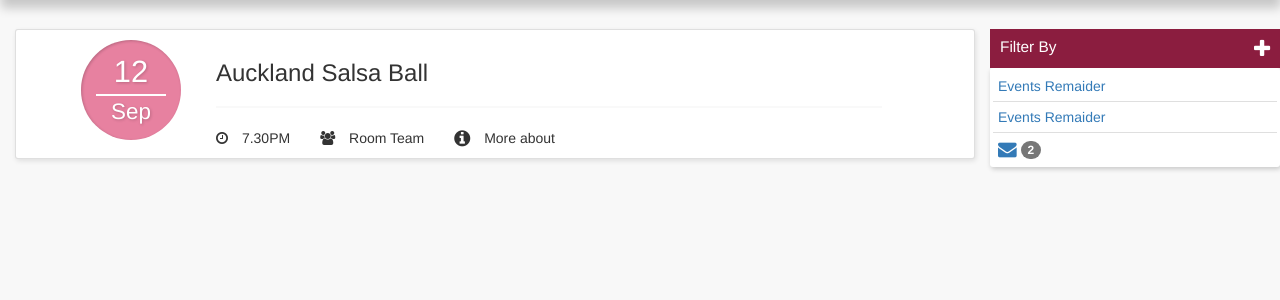
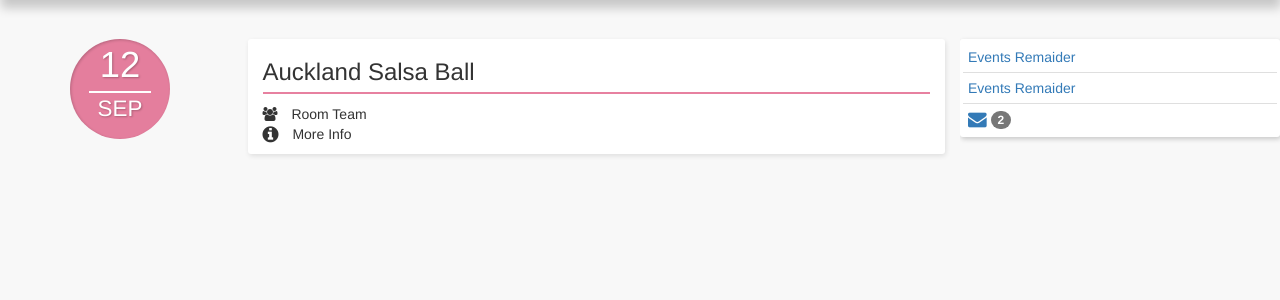
Before and after one commit to Catherinecao/Dance-Roomies, a PHP site: page /calender.html in a window 1280 px wide. Shown: the part 51-351 px from the top of the page. Run offline with PHP 8.4, Linux system fonts and the light colour scheme; some libraries are stand-ins or nearby versions.

Commit message:
calendar settings

```diff
--- a/calender.html
+++ b/calender.html
@@ -46,107 +46,38 @@
 
 <main class="clearfix">
 
-	<div class="col-sm-9 clearfix login">
-		<!-- <div class="container"> -->
-			<div class="col-sm-12 calender">
-				<div class="col-sm-2 date">
+	<div class="col-sm-9 clearfix">
+		<div class="listen-area clearfix">
+			<div class="col-sm-12 calender-events clearfix">
+				<div class="col-sx-12 event clearfix">
+					<div class="col-xs-2 date clearfix">
+						<div class="circle">
 							<p class="day">12</p>
-					<p class="month">Sep</p>
+							<hr>
+							<p class="month">SEP</p>
 						</div>
-				<div class="col-sm-9 blur clearfix">
+					</div><!-- /.date -->
+					<div class="col-xs-9 calender">
 						<h3 class="title">Auckland Salsa Ball</h3>
-						<hr>
-					<div class="time">
-						<i class="fa fa-clock-o"></i>
-						<p>7.30PM</p>
-					</div>
-					<div class="accommondation">
+						<div class="col-xs-12 accommondation">
 							<i class="fa fa-users"></i>
 							<p>Room Team</p>
 						</div>
-					<div class="details">
+						<div class="col-xs-12 details">
 							<i class="fa fa-info-circle fa-lg"></i>
-						<p>More about</p>
+							<p>More Info</p>
 						</div>
-				</div>
+					</div><!-- /.calender -->
 				</div>
 
 
-		<!-- </div> -->
+			</div>
+
+		</div>
 		<!-- /.container -->
 	</div>
 
 	<div class="sidebar col-sm-3 clearfix">
-		<div class="filterBar mobile clearfix">
-			<div class="col-sm-12  filter-item clearfix">
-		        <select class="select-style">
-		        	<option selected="selected" value="">2015</option>
-		            <option value="0">2016</option>
-		            <option value="1">2017</option>
-		            <option value="2">2018</option>
-		        </select>
-			</div>
-			<div class="col-sm-12 filter-item clearfix">
-		        <select class="select-style">
-		        	<option selected="selected" value="">Salsa</option>
-		            <option value="0">Bachata</option>
-		            <option value="1">Cha Cha</option>
-		            <option value="2">Zouk</option>
-		        </select>
-			</div>
-			<div class="col-sm-12 filter-item clearfix">
-		        <select class="select-style">
-		        	<option selected="selected" value="">Auckland</option>
-		            <option value="0">Wellinton</option>
-		            <option value="1">Chrischurch</option>
-		            <option value="2">Oversea</option>
-		        </select>
-			</div>
-			<div class="col-sm-12 filter-item clearfix">
-		        <select class="select-style">
-		        	<option selected="selected" value="">Events</option>
-		            <option value="0">Wanted</option>
-		        </select>
-			</div>
-		</div><!-- /.filterbar -->
-
-		<div class="col-sm-12 sidebar-control filter-label clearfix">
-			Filter By
-			<i class="fa fa-plus fa-lg"></i>
-		</div>
-		<!-- /.sidebar-control -->
-		<div class="filterBar tablet clearfix">
-			<div class="col-sm-12  filter-item clearfix">
-		        <select class="select-style">
-		        	<option selected="selected" value="">2015</option>
-		            <option value="0">2016</option>
-		            <option value="1">2017</option>
-		            <option value="2">2018</option>
-		        </select>
-			</div>
-			<div class="col-sm-12 filter-item clearfix">
-		        <select class="select-style">
-		        	<option selected="selected" value="">Salsa</option>
-		            <option value="0">Bachata</option>
-		            <option value="1">Cha Cha</option>
-		            <option value="2">Zouk</option>
-		        </select>
-			</div>
-			<div class="col-sm-12 filter-item clearfix">
-		        <select class="select-style">
-		        	<option selected="selected" value="">Auckland</option>
-		            <option value="0">Wellinton</option>
-		            <option value="1">Chrischurch</option>
-		            <option value="2">Oversea</option>
-		        </select>
-			</div>
-			<div class="col-sm-12 filter-item clearfix">
-		        <select class="select-style">
-		        	<option selected="selected" value="">Events</option>
-		            <option value="0">Wanted</option>
-		        </select>
-			</div>
-		</div><!-- /.filterbar -->
 
 		<div class="infoBar clearfix">
 			<div class="col-xs-12 filter-item">
--- a/css/main.css
+++ b/css/main.css
@@ -34,6 +34,17 @@ hr {
 
 ul li {
   text-decoration: none; }
+
+.listen-area {
+  float: left;
+  margin-top: 30px;
+  width: 100%; }
+  @media (min-width: 768px) {
+    .listen-area {
+      padding: 10px 0; } }
+  @media (min-width: 1200px) {
+    .listen-area {
+      margin-right: 0; } }
 
 .navbar {
   background-color: white;
@@ -127,6 +138,8 @@ img {
   overflow-y: hidden;
   padding-top: 10px;
   padding-bottom: 10px;
+  padding-right: 0;
+  padding-left: 0;
   z-index: 100; }
   @media (min-width: 768px) {
     .sidebar {
@@ -188,28 +201,19 @@ img {
         padding: 5px 0;
         padding-right: 10px; } }
 
-.login {
-  margin-top: 30px;
-  margin-left: 15px;
-  margin-right: 15px;
+.card {
+  margin-bottom: 10px;
   border-radius: 3px;
-  border: 1px solid rgba(128, 128, 128, 0.25);
   box-shadow: 1px 2px 5px rgba(0, 0, 0, 0.1);
-  background-color: white; }
-  @media (min-width: 768px) {
-    .login {
-      padding: 10px 0; } }
-  @media (min-width: 1200px) {
-    .login {
-      margin-right: 0; } }
-
-.card {
-  border-bottom: 1px solid rgba(128, 128, 128, 0.15); }
+  background-color: white;
+  border-bottom: 1px solid rgba(128, 128, 128, 0.15);
+  padding: 0; }
   @media (min-width: 768px) {
     .card {
-      border-right: 1px solid rgba(128, 128, 128, 0.15); }
+      width: 49.5%;
+      margin-right: 5px; }
       .card:nth-child(2n+0) {
-        border-right: 0; } }
+        margin-right: 0; } }
 
 .infoBar {
   margin-top: 10px;
@@ -245,49 +249,72 @@ img {
     .bottom-menu .info-item .icon {
       color: gray; }
 
+.calender-events {
+  margin-bottom: 10px;
+  padding: 0;
+  display: inline; }
+  .calender-events .date {
+    display: block;
+    padding: 0; }
+  .calender-events .circle {
+    margin-top: 20px;
+    box-sizing: border-box;
+    color: white;
+    background-color: rgba(215, 45, 98, 0.6);
+    box-shadow: 1px 1px 3px rgba(0, 0, 0, 0.2) inset;
+    text-align: center;
+    width: 52px;
+    height: 52px;
+    border-radius: 50%; }
     @media (min-width: 768px) {
-  .calender {
-    margin-left: 50px; } }
-.calender .date {
-  background-color: rgba(215, 45, 98, 0.6);
-  color: white;
+      .calender-events .circle {
         width: 100px;
         height: 100px;
-  border-radius: 50%;
-  text-align: center;
-  font-style: bold;
-  box-shadow: 1px 1px 3px rgba(0, 0, 0, 0.2) inset; }
+        margin-top: 0px;
+        float: right; } }
+    .calender-events .circle p {
+      margin-bottom: 0;
+      font-style: bold; }
+    .calender-events .circle .month {
+      font-size: 1em;
+      text-shadow: 1px 1px 2px rgba(0, 0, 0, 0.25);
+      display: inline; }
       @media (min-width: 768px) {
-    .calender .date {
-      width: 100px;
-      height: 100px; } }
-  .calender .date p {
-    margin-bottom: 0; }
-  .calender .date .month {
+        .calender-events .circle .month {
           font-size: 1.6em;
-    margin-bottom: 5px;
-    text-shadow: 1px 1px 3px rgba(0, 0, 0, 0.2); }
-  .calender .date .day {
-    border-bottom: 2px solid white;
-    margin-top: 10px;
-    font-size: 2.2em;
-    text-shadow: 1px 1px 3px rgba(0, 0, 0, 0.2); }
-.calender .blur {
-  display: inline-blockl; }
+          margin-bottom: 5px; } }
+    .calender-events .circle hr {
+      border: 1.5px solid white;
+      margin-top: 0;
+      margin-bottom: 0;
+      width: 60%;
+      text-shadow: 1px 1px 2px rgba(0, 0, 0, 0.25); }
+    .calender-events .circle .day {
+      font-size: 1.5em;
+      text-shadow: 1px 1px 2px rgba(0, 0, 0, 0.25);
+      display: inline; }
       @media (min-width: 768px) {
-    .calender .blur {
+        .calender-events .circle .day {
+          font-size: 2.6em; } }
+  .calender-events .calender {
+    float: right;
+    display: inline;
+    display: inline-block;
+    border-radius: 3px;
+    box-shadow: 1px 2px 5px rgba(0, 0, 0, 0.1);
+    background-color: white;
+    padding-bottom: 10px; }
+    @media (min-width: 768px) {
+      .calender-events .calender {
         margin-left: 20px; } }
-  .calender .blur hr {
-    border: 1px solid rgba(128, 128, 128, 0.05);
-    padding-right: 20px;
-    padding-left: 80%; }
-  .calender .blur .time, .calender .blur .accommondation, .calender .blur .details {
-    padding-right: 30px;
-    display: block;
-    float: left; }
-    .calender .blur .time i, .calender .blur .time p, .calender .blur .accommondation i, .calender .blur .accommondation p, .calender .blur .details i, .calender .blur .details p {
+    .calender-events .calender .title {
+      padding-bottom: 7px;
+      border-bottom: 2px solid rgba(215, 45, 98, 0.6); }
+    .calender-events .calender .accommondation, .calender-events .calender .details {
+      padding-left: 0; }
+      .calender-events .calender .accommondation i, .calender-events .calender .accommondation p, .calender-events .calender .details i, .calender-events .calender .details p {
         display: inline; }
-    .calender .blur .time i, .calender .blur .accommondation i, .calender .blur .details i {
+      .calender-events .calender .accommondation i, .calender-events .calender .details i {
         padding-right: 10px; }
 
 /*# sourceMappingURL=main.css.map */
--- a/logined.html
+++ b/logined.html
@@ -46,8 +46,8 @@
 
 <main class="clearfix">
 
-	<div class="col-sm-9 clearfix login">
-		<!-- <div class="container"> -->
+	<div class="col-sm-9 clearfix">
+		<div class="listen-area clearfix">
 			<div class="col-sm-6 card">
 				<div class="col-sm-12 img">
 					<img src="img/Two_dancers-1.png" alt="">
@@ -83,7 +83,7 @@
 					<p class="ticket">$25 per person <br>$250 per table (book in advance)</p>
 				</div>
 			</div>
-		<!-- </div> -->
+		</div>
 		<!-- /.container -->
 	</div>
 
--- a/sass/base/_setting.scss
+++ b/sass/base/_setting.scss
@@ -46,3 +46,19 @@ ul{
     text-decoration: none;
   }
 }
+
+.listen-area{
+  float: left;
+  margin-top:30px;
+  width: 100%;
+
+  @media (min-width:$tablet-min-width){
+    padding:10px 0;
+
+  }
+
+  @media (min-width:$large-min-width){
+    margin-right:0;
+    // padding-left:percentage(2/100);
+  }
+}
--- a/sass/base/_variable.scss
+++ b/sass/base/_variable.scss
@@ -35,7 +35,7 @@ $dropshadow:1px 2px 5px transparentize(black,0.7);
 $dropshadow-nav:1px 8px 10px transparentize(black,0.8);
 $dropshadow-menu:1px -2px 5px transparentize(black,0.85);
 $dropshadow-text:1px 2px 5px transparentize(black,0.8);
-$dropshadow-point:1px 1px 3px transparentize(black,0.8);
+$dropshadow-point:1px 1px 2px transparentize(black,0.75);
 $dropshadow-card:1px 2px 5px transparentize(black,0.9);
 $dropshadow-filter:$dropshadow-text;
 $dropshadow-inset:1px 1px 3px transparentize(black,0.8) inset;
--- a/sass/calender/_timeline.scss
+++ b/sass/calender/_timeline.scss
@@ -1,68 +1,110 @@
-.calender{
+
+.calender-events{
+	margin-bottom:10px;
+	// border-radius:3px;
+ //  	box-shadow:$dropshadow-card;
+ //  	background-color:$white;
+
+	padding:0;
+	display:inline;
+
 	@media (min-width:$tablet-min-width){
-		margin-left:50px;
+
+	}
+
+	.date{
+		display: block;
+		padding:0;
 	}
 
 
-	.date{
+	.circle{
+
+		margin-top: 20px;
+
+		box-sizing:border-box;
+		color:$white;
 		background-color: transparentize($light-theme,0.4);
-		color:$white;
+		box-shadow:$dropshadow-inset;
+		text-align: center;
 
-		width:100px;
-		height:100px;
+		width:52px;
+		height:52px;
 		border-radius: 50%;
 		@media (min-width:$tablet-min-width){
 			width:100px;
 			height:100px;
+			margin-top: 0px;
+			float: right;
 		}
-
-		text-align: center;
-		font-style: bold;
-
-		box-shadow:$dropshadow-inset;
 
 		p{
 			margin-bottom: 0;
+			font-style: bold;
 		}
 		.month{
+			font-size: 1em;
+			text-shadow: $dropshadow-point;
+			display: inline;
+
+			@media (min-width:$tablet-min-width){
 				font-size: 1.6em;
 				margin-bottom:5px;
+			}
+		}
+
+		hr{
+			border:1.5px solid $white;
+			margin-top: 0;
+			margin-bottom:0;
+			width: 60%;
 			text-shadow: $dropshadow-point;
 		}
 
 		.day{
-			border-bottom:2px solid $white;
-			margin-top: 10px;
-			font-size: 2.2em;
+
+			font-size: 1.5em;
 			text-shadow: $dropshadow-point;
+			display: inline;
+
+			@media (min-width:$tablet-min-width){
+				font-size: 2.6em;
+			}
+
 		}
 	}
 
-	.blur{
-		display: inline-blockl;
+	.calender{
+		float: right;
+		display: inline;
+
+
+		display: inline-block;
+		border-radius:3px;
+  		box-shadow:$dropshadow-card;
+ 		background-color:$white;
+ 		padding-bottom:10px;
+
 
 		@media (min-width:$tablet-min-width){
 			margin-left: 20px;
 		}
 
-		hr{
-			border:1px solid $light-gray;
-			padding-right:20px;
-			padding-left:80%;
+		.title{
+		padding-bottom:7px;
+		border-bottom:2px solid transparentize($light-theme,0.4);
 		}
 
-		.time, .accommondation, .details{
+		.accommondation, .details{
+		padding-left:0;
 				i,p{
 					display: inline;
 				}
 				i{
 					padding-right:10px;
 				}
-			padding-right: 30px;
-			display: block;
-			float: left;
+		}
 	}
 
 
 }
-}
--- a/sass/logined/_logined-content.scss
+++ b/sass/logined/_logined-content.scss
@@ -1,29 +1,20 @@
-.login{
-	margin-top:30px;
-	margin-left:15px;
-	margin-right:15px;
+
+
+.card{
+	margin-bottom:10px;
 	border-radius:3px;
-	border:$border;
-	box-shadow:$dropshadow-card;
-	background-color:$white;
+  	box-shadow:$dropshadow-card;
+  	background-color:$white;
+	border-bottom:$border-bottom;
+	padding:0;
 
 	@media (min-width:$tablet-min-width){
-		padding:10px 0;
-	}
 
-	@media (min-width:$large-min-width){
-		margin-right:0;
-		// padding-left:percentage(2/100);
-	}
-}
-
-.card{
-	border-bottom:$border-bottom;
-	@media (min-width:$tablet-min-width){
-		border-right:$border-bottom;
+		width: 49.5%;
+		margin-right: 5px;
 		&:nth-child(2n+0){
-			border-right:0;
-		}
+			margin-right:0;
+			}
 	}
 
 }
--- a/sass/logined/_sidebar.scss
+++ b/sass/logined/_sidebar.scss
@@ -13,6 +13,8 @@
 	overflow-y:hidden;
 	padding-top:10px;
 	padding-bottom:10px;
+	padding-right:0;
+	padding-left:0;
 	z-index:100;
 
 }
```
Also changed, not shown: js/main.js (+31 -19 lines), js/vendor/jquery.waypoints.js (added), js/vendor/jquery.waypoints.min.js (added), 1 other file. Lines whose indentation alone changed are shown as unchanged.
